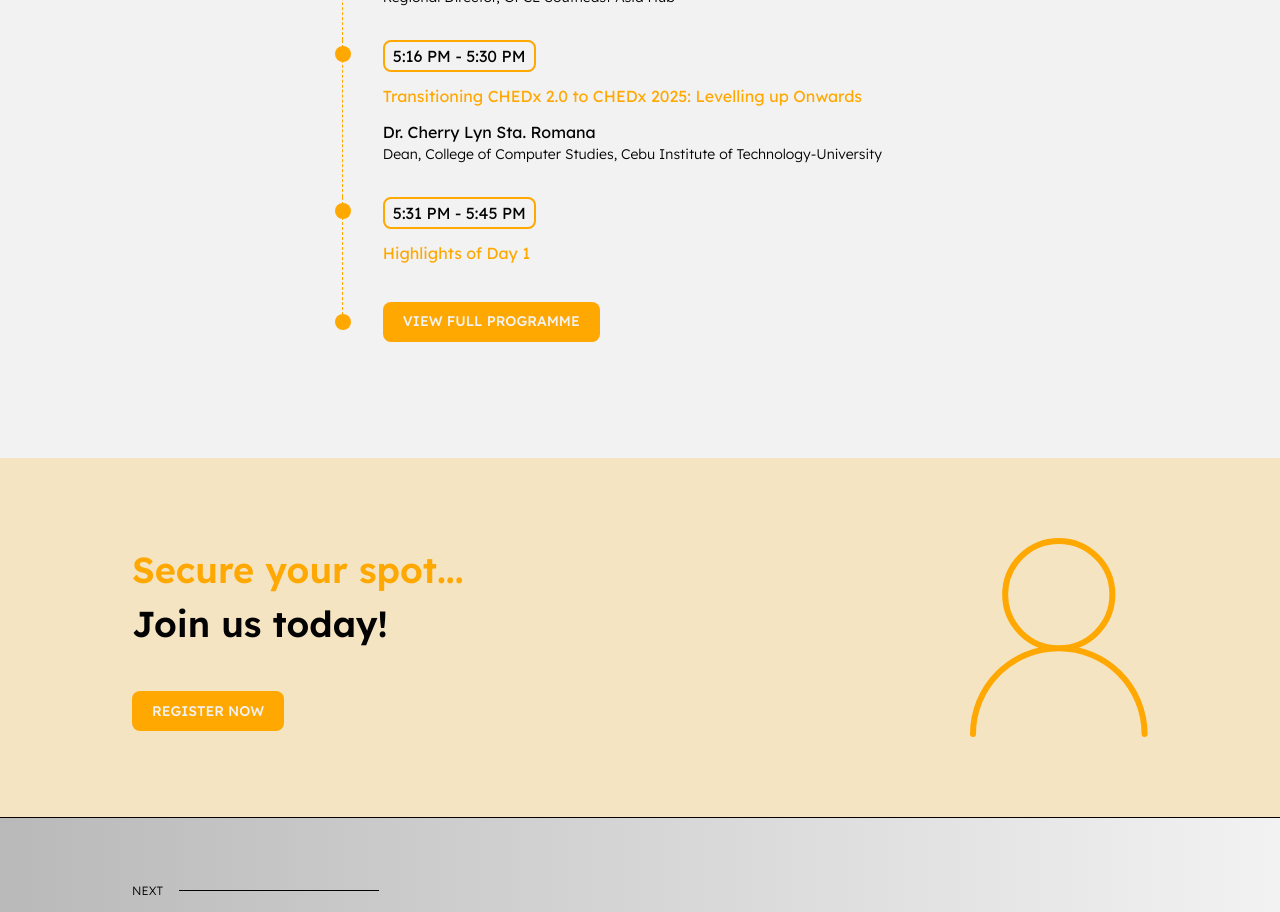
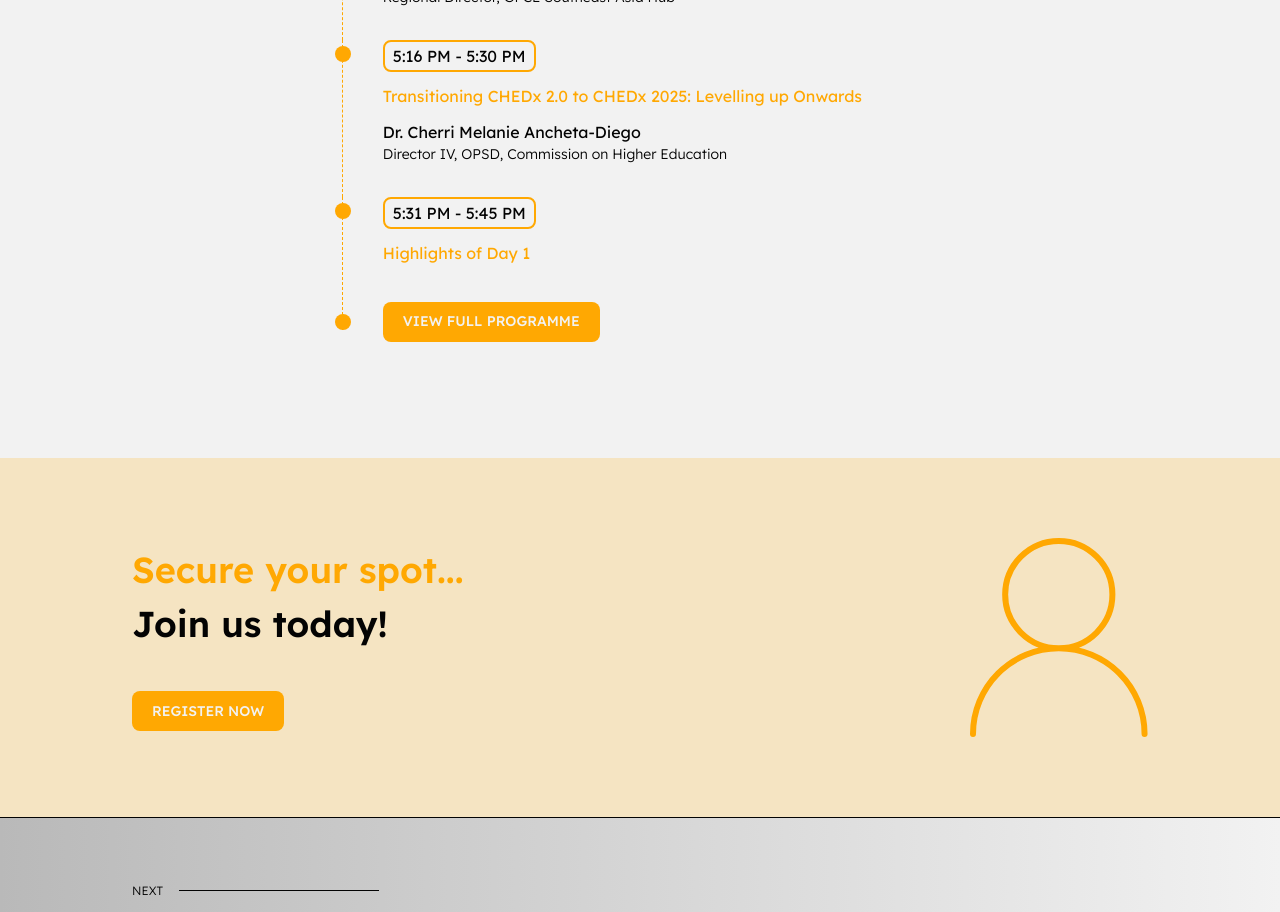
Before and after one commit to Samshh/CHEDx-Website, a React (Vite) app: page / in a window 1280 px wide. Shown: the part 8220-9132 px from the top of the page. Built offline with nearby package versions, Linux system fonts and the light colour scheme; some icons are missing.

Commit message:
UPDATE: Insert of Dr. Cherri before Highlights on Day 1

```diff
--- a/src/pages/landing/components/MappedTimeline.tsx
+++ b/src/pages/landing/components/MappedTimeline.tsx
@@ -190,8 +190,8 @@
     {
       time: "5:16 PM - 5:30 PM",
       segment: "Transitioning CHEDx 2.0 to CHEDx 2025: Levelling up Onwards",
-      title: "Dr. Cherry Lyn Sta. Romana",
-      subtitle: "Dean, College of Computer Studies, Cebu Institute of Technology-University",
+      title: "Dr. Cherri Melanie Ancheta-Diego",
+      subtitle: "Director IV, OPSD, Commission on Higher Education",
     },
     {
       time: "5:31 PM - 5:45 PM",
--- a/src/pages/programme/components/MappedTimeline.tsx
+++ b/src/pages/programme/components/MappedTimeline.tsx
@@ -185,8 +185,8 @@
     {
       time: "5:16 PM - 5:30 PM",
       segment: "Transitioning CHEDx 2.0 to CHEDx 2025: Levelling up Onwards",
-      title: "Dr. Cherry Lyn Sta. Romana",
-      subtitle: "Dean, College of Computer Studies, Cebu Institute of Technology-University",
+      title: "Dr. Cherri Melanie Ancheta-Diego",
+      subtitle: "Director IV, OPSD, Commission on Higher Education",
     },
     {
       time: "5:31 PM - 5:45 PM",
@@ -293,6 +293,7 @@
       title: `
               Dr. Rolyn Daguil, <p>President, Caraga State University</p>
               Dr. Bobby D. Gerardo,<p>President, Northern Iloilo State University</p>
+              Dr. Cherry Lyn Sta. Romana, <p>Dean, College of Computer Studies, Cebu Institute of Technology-University</p>
               Frankie Antolin, <p>Executive Director for Talent Attraction and Development, IT & Business Process Association of the Philippines</p>
               Jonathan Defensor De Luzuriaga, <p>President, Philippine Software Industry Association</p>
             `,
```
